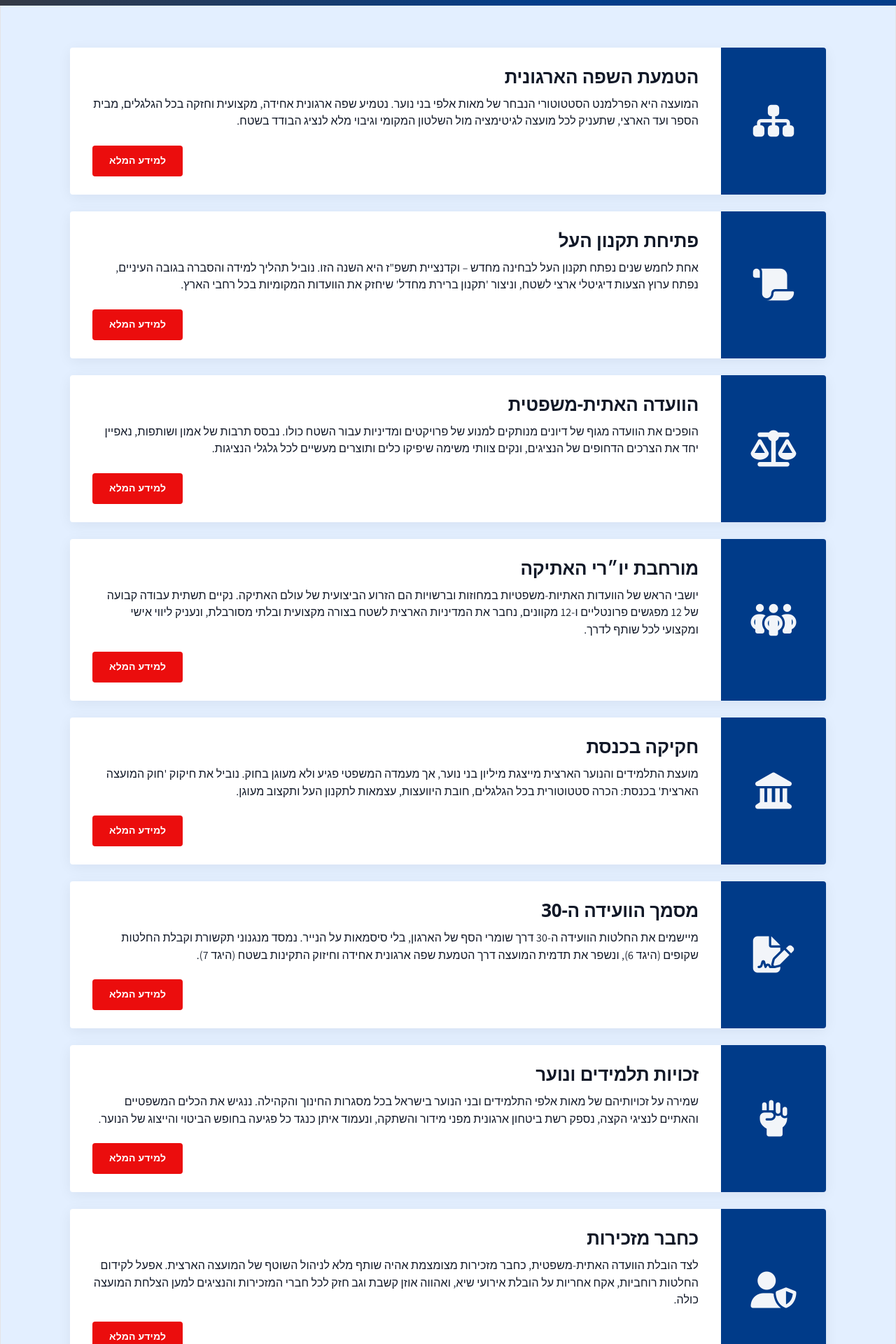
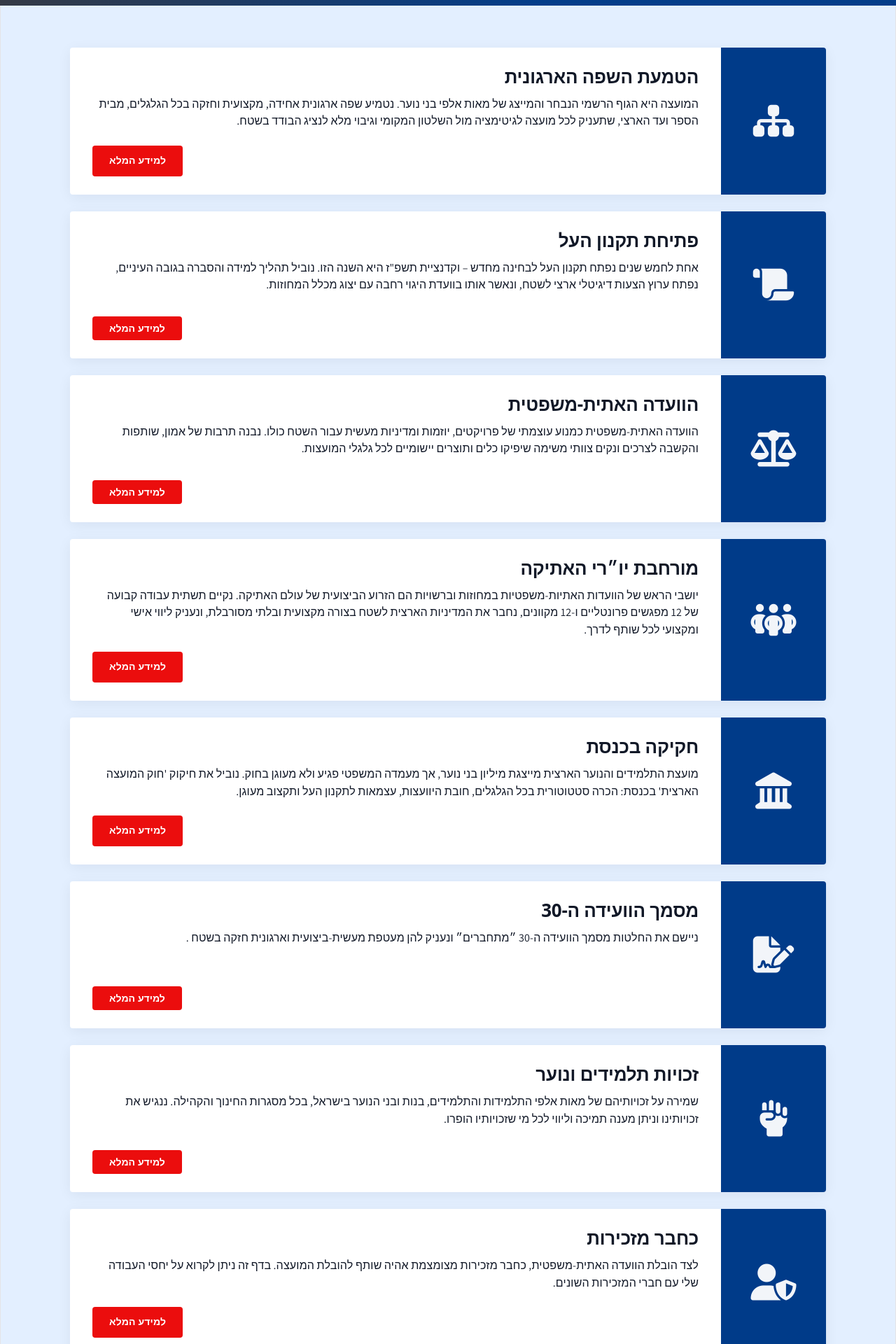
Before and after one commit to tfhsfg/tommy-danieli-website, a React (Vite) app: page /plans in a window 1280 px wide. Shown: the part 560-2480 px from the top of the page at 70% size. Built offline with nearby package versions, Linux system fonts and the light colour scheme; grey boxes are pictures that could not be loaded.

Commit message:
עדכון אחרון בעזרת השם

```diff
--- a/src/pages/Plans.jsx
+++ b/src/pages/Plans.jsx
@@ -10,22 +10,20 @@ const planItems = [
     id: 1,
     title: "הטמעת השפה הארגונית",
     icon: "fa-solid fa-sitemap",
-    description: "המועצה היא הפרלמנט הסטטוטורי הנבחר של מאות אלפי בני נוער. נטמיע שפה ארגונית אחידה, מקצועית וחזקה בכל הגלגלים, מבית הספר ועד הארצי, שתעניק לכל מועצה לגיטימציה מול השלטון המקומי וגיבוי מלא לנציג הבודד בשטח.",
+    description: "המועצה היא הגוף הרשמי הנבחר והמייצג של מאות אלפי בני נוער. נטמיע שפה ארגונית אחידה, מקצועית וחזקה בכל הגלגלים, מבית הספר ועד הארצי, שתעניק לכל מועצה לגיטימציה מול השלטון המקומי וגיבוי מלא לנציג הבודד בשטח.",
     to: "/organizationallanguage"
   },
   {
     id: 2,
     title: "פתיחת תקנון העל",
     icon: "fa-solid fa-scroll",
-    description: "אחת לחמש שנים נפתח תקנון העל לבחינה מחדש – וקדנציית תשפ\"ז היא השנה הזו. נוביל תהליך למידה והסברה בגובה העיניים, נפתח ערוץ הצעות דיגיטלי ארצי לשטח, וניצור 'תקנון ברירת מחדל' שיחזק את הוועדות המקומיות בכל רחבי הארץ.",
-    to: "/regulations"
+    description: "אחת לחמש שנים נפתח תקנון העל לבחינה מחדש – וקדנציית תשפ\"ז היא השנה הזו. נוביל תהליך למידה והסברה בגובה העיניים, נפתח ערוץ הצעות דיגיטלי ארצי לשטח, ונאשר אותו בוועדת היגוי רחבה עם יצוג מכלל המחוזות.",
   },
   {
     id: 3,
     title: "הוועדה האתית-משפטית",
     icon: "fa-solid fa-scale-balanced",
-    description: "הופכים את הוועדה מגוף של דיונים מנותקים למנוע של פרויקטים ומדיניות עבור השטח כולו. נבסס תרבות של אמון ושותפות, נאפיין יחד את הצרכים הדחופים של הנציגים, ונקים צוותי משימה שיפיקו כלים ותוצרים מעשיים לכל גלגלי הנציגות.",
-    to: "/committee"
+description: "הוועדה האתית-משפטית כמנוע עוצמתי של פרויקטים, יוזמות ומדיניות מעשית עבור השטח כולו. נבנה תרבות של אמון, שותפות והקשבה לצרכים ונקים צוותי משימה שיפיקו כלים ותוצרים יישומיים לכל גלגלי המועצות.",
   },
   {
     id: 4,
@@ -45,21 +43,19 @@ const planItems = [
     id: 6,
     title: "מסמך הוועידה ה-30",
     icon: "fa-solid fa-file-signature",
-    description: "מיישמים את החלטות הוועידה ה-30 דרך שומרי הסף של הארגון, בלי סיסמאות על הנייר. נמסד מנגנוני תקשורת וקבלת החלטות שקופים (היגד 6), ונשפר את תדמית המועצה דרך הטמעת שפה ארגונית אחידה וחיזוק התקינות בשטח (היגד 7).",
-    to: "/conference"
+    description: "ניישם את החלטות מסמך הוועידה ה-30 ״מתחברים״ ונעניק להן מעטפת מעשית-ביצועית וארגונית חזקה בשטח .",
   },
   {
     id: 7,
     title: "זכויות תלמידים ונוער",
     icon: "fa-solid fa-hand-fist",
-    description: "שמירה על זכויותיהם של מאות אלפי התלמידים ובני הנוער בישראל בכל מסגרות החינוך והקהילה. ננגיש את הכלים המשפטיים והאתיים לנציגי הקצה, נספק רשת ביטחון ארגונית מפני מידור והשתקה, ונעמוד איתן כנגד כל פגיעה בחופש הביטוי והייצוג של הנוער.",
-    to: "/rights"
+    description: "שמירה על זכויותיהם של מאות אלפי התלמידות והתלמידים, בנות ובני הנוער בישראל, בכל מסגרות החינוך והקהילה. ננגיש את זכויותינו וניתן מענה תמיכה וליווי לכל מי שזכויותיו הופרו.",
   },
   {
     id: 8,
     title: "כחבר מזכירות",
     icon: "fa-solid fa-user-shield",
-    description: "לצד הובלת הוועדה האתית-משפטית, כחבר מזכירות מצומצמת אהיה שותף מלא לניהול השוטף של המועצה הארצית. אפעל לקידום החלטות רוחביות, אקח אחריות על הובלת אירועי שיא, ואהווה אוזן קשבת וגב חזק לכל חברי המזכירות והנציגים למען הצלחת המועצה כולה.",
+    description: "לצד הובלת הוועדה האתית-משפטית, כחבר מזכירות מצומצמת אהיה שותף להובלת המועצה. בדף זה ניתן לקרוא על יחסי העבודה שלי עם חברי המזכירות השונים.",
     to: "/partners" // מקשר לדף הוועדה/אודות, או נתיב אחר שתבחר בהמשך
   }
 ];
```
